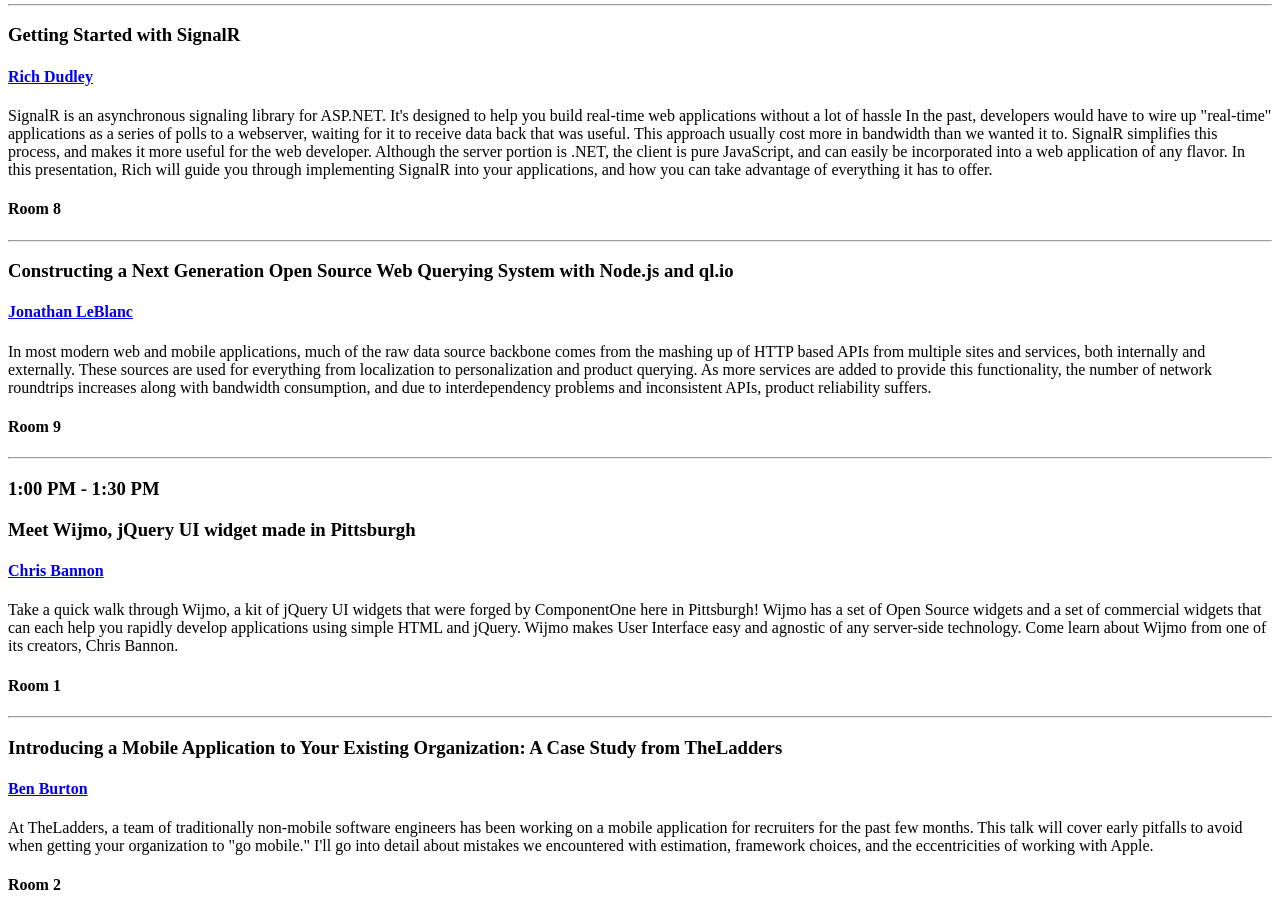
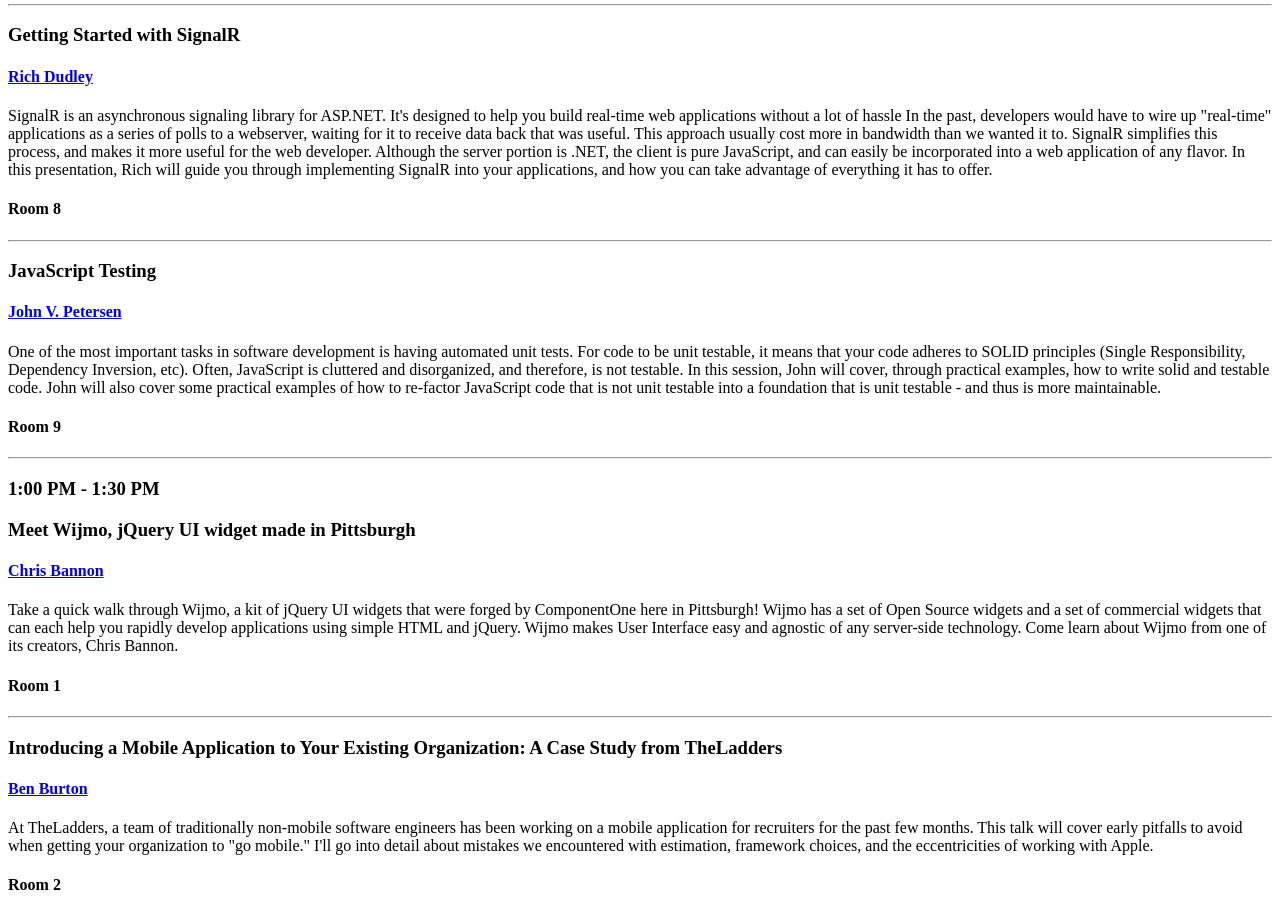
Before and after one commit to PghTechFest/pghtechfest.github.com, a Jekyll site: the page built from Sessions.md, in a window 1280 px wide and 900 px high, scrolled down 4375 px. Built offline with Jekyll 4.4.1, drawn with Linux system fonts in a browser that asks for light colours; some web fonts are replaced; some of the changed text lies outside the part shown.

```diff
--- a/Sessions.md
+++ b/Sessions.md
@@ -131,9 +131,9 @@ The concepts are explained as he builds a functional game from scratch. Steven w
 <p >SignalR is an asynchronous signaling library for ASP.NET. It's designed to help you build real-time web applications without a lot of hassle  In the past, developers would have to wire up "real-time" applications as a series of polls to a webserver, waiting for it to receive data back that was useful. This approach usually cost more in bandwidth than we wanted it to. SignalR simplifies this process, and makes it more useful for the web developer.  Although the server portion is .NET, the client is pure JavaScript, and can easily be incorporated into a web application of any flavor.  In this presentation, Rich will guide you through implementing SignalR into your applications, and how you can take advantage of everything it has to offer. </p>
 <h4 >Room 8</h4>
 <hr/>
-<h3 >Constructing a Next Generation Open Source Web Querying System with Node.js and ql.io</h3>
-<h4 ><a href="Speakers.html#jonathanleblanc">Jonathan LeBlanc</a></h4>
-<p >In most modern web and mobile applications, much of the raw data source backbone comes from the mashing up of HTTP based APIs from multiple sites and services, both internally and externally. These sources are used for everything from localization to personalization and product querying. As more services are added to provide this functionality, the number of network roundtrips increases along with bandwidth consumption, and due to interdependency problems and inconsistent APIs, product reliability suffers.</p>
+<h3 >JavaScript Testing</h3>
+<h4 ><a href="Speakers.html#johnvpetersen">John V. Petersen</a></h4>
+<p >One of the most important tasks in software development is having automated unit tests. For code to be unit testable, it means that your code adheres to SOLID principles (Single Responsibility, Dependency Inversion, etc). Often, JavaScript is cluttered and disorganized, and therefore, is not testable. In this session, John will cover, through practical examples, how to write solid and testable code. John will also cover some practical examples of how to re-factor JavaScript code that is not unit testable into a foundation that is unit testable - and thus is more maintainable. </p>
 <h4 >Room 9</h4>
 <hr/>
 <h3 >1:00 PM - 1:30 PM</h3>
```
Also changed, not shown: other parts of Sessions.md (+3 -3 lines), 1 other file.
